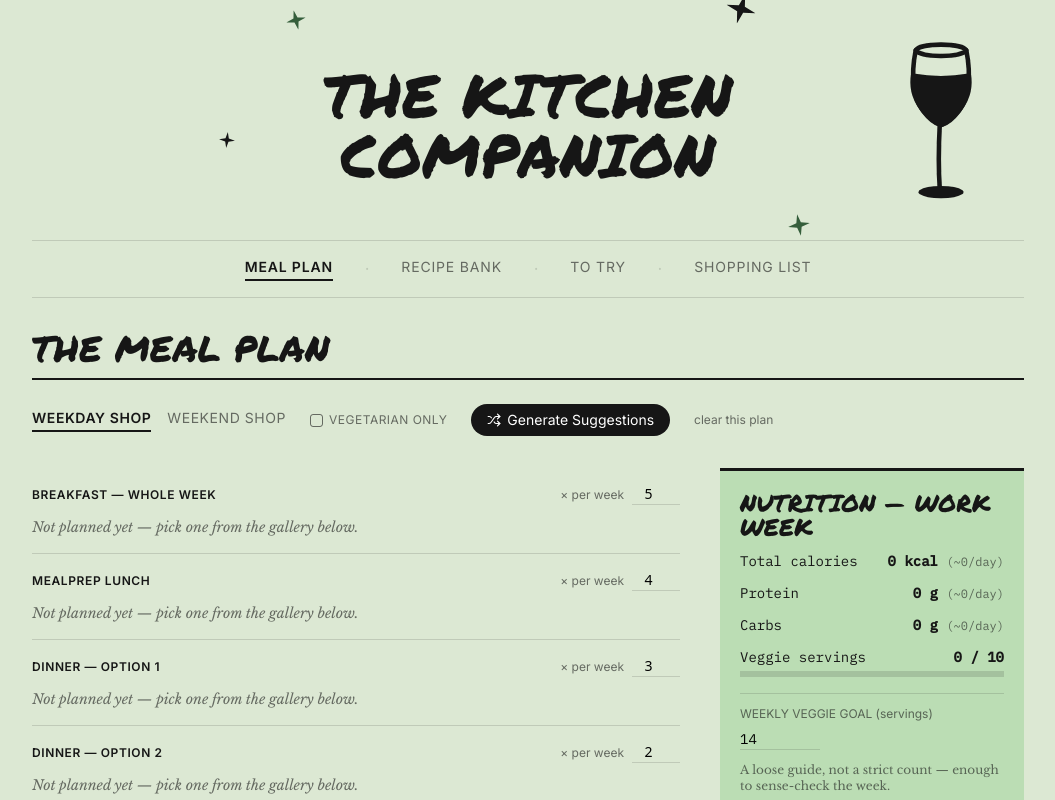
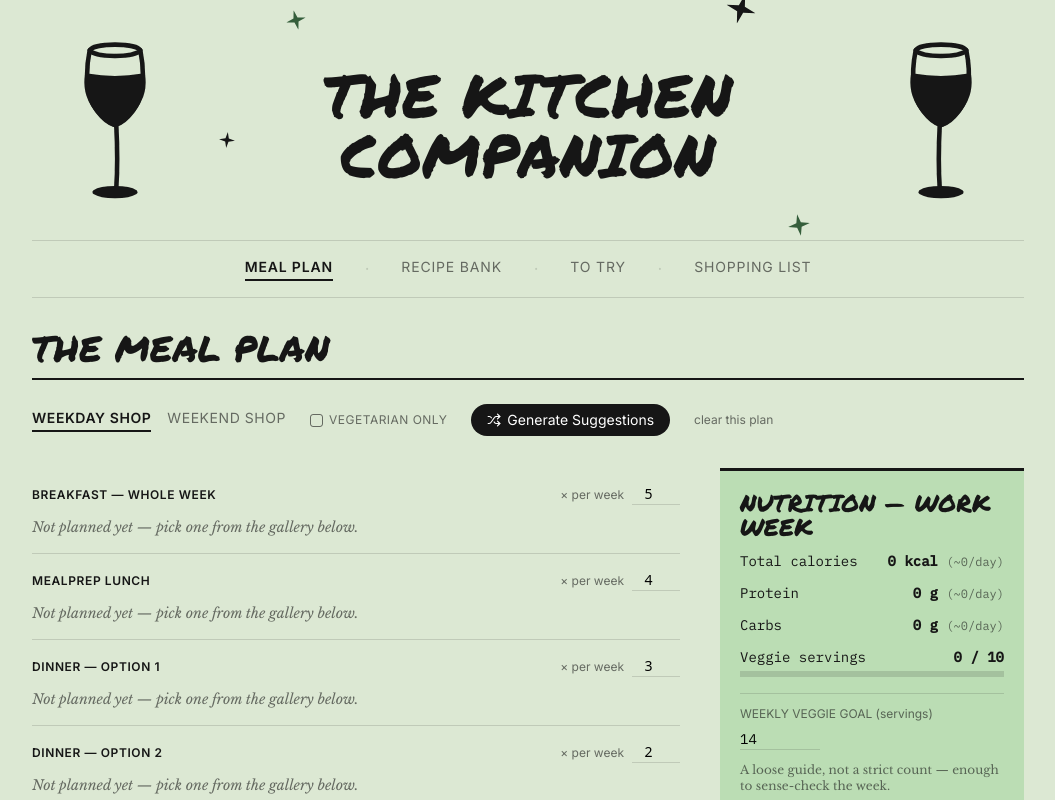
Before and after one commit to isabellaronnanderson-png/kitchen-companion, a React (Vite) app: page / in a window 1280 px wide. Shown: the top 800 px of the page, without its empty margins (112-1167 px from the left). Built offline with nearby package versions, Linux system fonts and the light colour scheme.

Commit message:
Add files via upload

```diff
--- a/src/App.jsx
+++ b/src/App.jsx
@@ -1142,6 +1142,7 @@ export default function App() {
 
       <div className="relative max-w-5xl mx-auto px-4">
         <WineGlass width={76} height={176} style={{ position: 'absolute', right: '6%', top: 32 }} />
+        <WineGlass width={76} height={176} style={{ position: 'absolute', left: '6%', top: 32, transform: 'scaleX(-1)' }} />
         <div className="relative text-center pt-16 pb-14 px-4 max-w-2xl mx-auto">
           <Star size={20} color={COLORS.forest} style={{ position: 'absolute', top: 10, left: '14%', transform: 'rotate(-14deg)' }} />
           <Star size={30} color={COLORS.oxblood} style={{ position: 'absolute', top: -6, right: '16%', transform: 'rotate(16deg)' }} />
```
